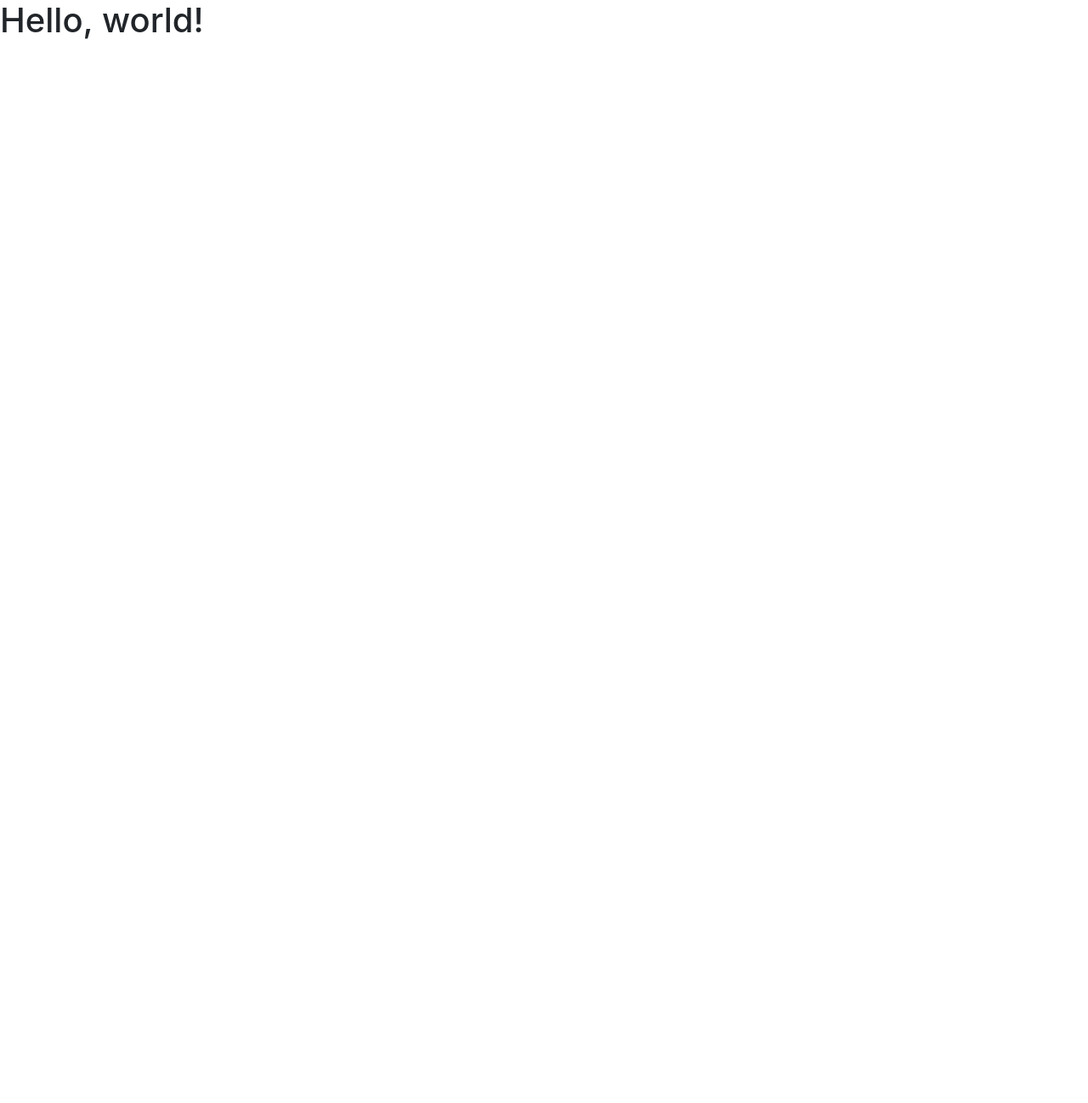
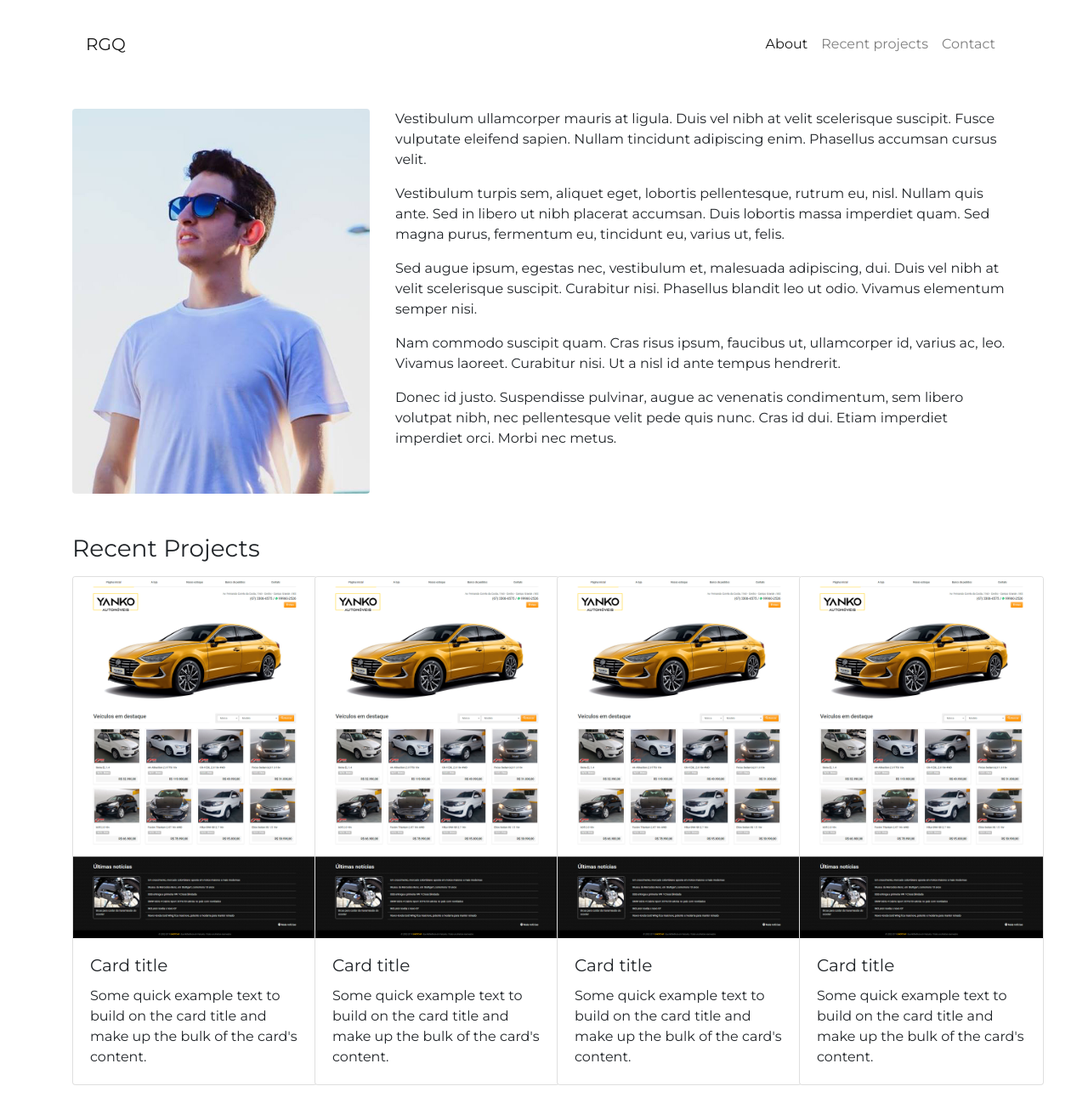
Before and after one commit to rodrigogolfeto/http-rodrigogolfeto.github.io, a plain HTML site: page index.html in a window 1280 px wide. Shown: the whole page at 85% size. Before the commit the page ends 800 px from the top, so only its background shows below. Drawn offline with nearby package versions, Linux system fonts and the light colour scheme.

Commit message:
Implementing the structural part of the about page and recent projects

```diff
--- a/index.html
+++ b/index.html
@@ -1,22 +1,129 @@
 <!doctype html>
 <html lang="en">
-  <head>
+
+<head>
     <!-- Required meta tags -->
     <meta charset="utf-8">
     <meta name="viewport" content="width=device-width, initial-scale=1, shrink-to-fit=no">
 
     <!-- Bootstrap CSS -->
-    <link rel="stylesheet" href="https://stackpath.bootstrapcdn.com/bootstrap/4.3.1/css/bootstrap.min.css" integrity="sha384-ggOyR0iXCbMQv3Xipma34MD+dH/1fQ784/j6cY/iJTQUOhcWr7x9JvoRxT2MZw1T" crossorigin="anonymous">
+    <link rel="stylesheet" href="https://stackpath.bootstrapcdn.com/bootstrap/4.3.1/css/bootstrap.min.css"
+        integrity="sha384-ggOyR0iXCbMQv3Xipma34MD+dH/1fQ784/j6cY/iJTQUOhcWr7x9JvoRxT2MZw1T" crossorigin="anonymous">
+    <link href="https://fonts.googleapis.com/css?family=Montserrat:400,700&display=swap" rel="stylesheet">
 
-    <title>Hello, world!</title>
-  </head>
-  <body>
-    <h1>Hello, world!</h1>
+    <style>
+        * {
+            font-family: 'Montserrat', sans-serif;
+        }
+    </style>
+
+    <title>Development of Digital Systems</title>
+</head>
+
+<body>
+    <div class="container py-4">
+
+        <nav class="navbar navbar-expand-lg navbar-light bg-none mb-5">
+            <a class="navbar-brand" href="#">RGQ</a>
+            <button class="navbar-toggler" type="button" data-toggle="collapse" data-target="#navbarSupportedContent"
+                aria-controls="navbarSupportedContent" aria-expanded="false" aria-label="Toggle navigation">
+                <span class="navbar-toggler-icon"></span>
+            </button>
+
+            <div class="collapse navbar-collapse" id="navbarSupportedContent">
+                <ul class="navbar-nav ml-auto">
+                    <li class="nav-item active">
+                        <a class="nav-link" href="#">About</span></a>
+                    </li>
+                    <li class="nav-item">
+                        <a class="nav-link" href="#">Recent projects</span></a>
+                    </li>
+                    <li class="nav-item">
+                        <a class="nav-link" href="#">Contact</span></a>
+                    </li>
+                </ul>
+            </div>
+        </nav>
+
+        <div class="row mb-5">
+            <div class="col-4">
+                <img src="images/perfil.jpg" class="rounded w-100" alt="Rodrigo Golfeto de Queiroz">
+            </div>
+            <div class="col-8">
+                <p>Vestibulum ullamcorper mauris at ligula. Duis vel nibh at velit scelerisque suscipit. Fusce vulputate
+                    eleifend sapien. Nullam tincidunt adipiscing enim. Phasellus accumsan cursus velit.</p>
+                <p>Vestibulum turpis sem, aliquet eget, lobortis pellentesque, rutrum eu, nisl. Nullam quis ante. Sed in
+                    libero ut nibh placerat accumsan. Duis lobortis massa imperdiet quam. Sed magna purus, fermentum eu,
+                    tincidunt eu, varius ut, felis.</p>
+                <p>Sed augue ipsum, egestas nec, vestibulum et, malesuada adipiscing, dui. Duis vel nibh at velit
+                    scelerisque suscipit. Curabitur nisi. Phasellus blandit leo ut odio. Vivamus elementum semper nisi.
+                </p>
+                <p>Nam commodo suscipit quam. Cras risus ipsum, faucibus ut, ullamcorper id, varius ac, leo. Vivamus
+                    laoreet. Curabitur nisi. Ut a nisl id ante tempus hendrerit.</p>
+                <p>Donec id justo. Suspendisse pulvinar, augue ac venenatis condimentum, sem libero volutpat nibh, nec
+                    pellentesque velit pede quis nunc. Cras id dui. Etiam imperdiet imperdiet orci. Morbi nec metus.</p>
+            </div>
+        </div>
+
+        <h3 class="mb-3">Recent Projects</h3>
+
+        <div class="row">
+            <div class="col-3">
+                <div class="card" style="width: 18rem;">
+                    <img class="card-img-top" src="images/yankoautomoveis.png" alt="...">
+                    <div class="card-body">
+                        <h5 class="card-title">Card title</h5>
+                        <p class="card-text">Some quick example text to build on the card title and make up the bulk of
+                            the card's content.</p>
+                    </div>
+                </div>
+            </div>
+            <div class="col-3">
+                <div class="card" style="width: 18rem;">
+                    <img class="card-img-top" src="images/yankoautomoveis.png" alt="...">
+                    <div class="card-body">
+                        <h5 class="card-title">Card title</h5>
+                        <p class="card-text">Some quick example text to build on the card title and make up the bulk of
+                            the card's content.</p>
+                    </div>
+                </div>
+            </div>
+            <div class="col-3">
+                <div class="card" style="width: 18rem;">
+                    <img class="card-img-top" src="images/yankoautomoveis.png" alt="...">
+                    <div class="card-body">
+                        <h5 class="card-title">Card title</h5>
+                        <p class="card-text">Some quick example text to build on the card title and make up the bulk of
+                            the card's content.</p>
+                    </div>
+                </div>
+            </div>
+            <div class="col-3">
+                <div class="card" style="width: 18rem;">
+                    <img class="card-img-top" src="images/yankoautomoveis.png" alt="...">
+                    <div class="card-body">
+                        <h5 class="card-title">Card title</h5>
+                        <p class="card-text">Some quick example text to build on the card title and make up the bulk of
+                            the card's content.</p>
+                    </div>
+                </div>
+            </div>
+
+        </div>
+
+    </div>
 
     <!-- Optional JavaScript -->
     <!-- jQuery first, then Popper.js, then Bootstrap JS -->
-    <script src="https://code.jquery.com/jquery-3.3.1.slim.min.js" integrity="sha384-q8i/X+965DzO0rT7abK41JStQIAqVgRVzpbzo5smXKp4YfRvH+8abtTE1Pi6jizo" crossorigin="anonymous"></script>
-    <script src="https://cdnjs.cloudflare.com/ajax/libs/popper.js/1.14.7/umd/popper.min.js" integrity="sha384-UO2eT0CpHqdSJQ6hJty5KVphtPhzWj9WO1clHTMGa3JDZwrnQq4sF86dIHNDz0W1" crossorigin="anonymous"></script>
-    <script src="https://stackpath.bootstrapcdn.com/bootstrap/4.3.1/js/bootstrap.min.js" integrity="sha384-JjSmVgyd0p3pXB1rRibZUAYoIIy6OrQ6VrjIEaFf/nJGzIxFDsf4x0xIM+B07jRM" crossorigin="anonymous"></script>
-  </body>
+    <script src="https://code.jquery.com/jquery-3.3.1.slim.min.js"
+        integrity="sha384-q8i/X+965DzO0rT7abK41JStQIAqVgRVzpbzo5smXKp4YfRvH+8abtTE1Pi6jizo"
+        crossorigin="anonymous"></script>
+    <script src="https://cdnjs.cloudflare.com/ajax/libs/popper.js/1.14.7/umd/popper.min.js"
+        integrity="sha384-UO2eT0CpHqdSJQ6hJty5KVphtPhzWj9WO1clHTMGa3JDZwrnQq4sF86dIHNDz0W1"
+        crossorigin="anonymous"></script>
+    <script src="https://stackpath.bootstrapcdn.com/bootstrap/4.3.1/js/bootstrap.min.js"
+        integrity="sha384-JjSmVgyd0p3pXB1rRibZUAYoIIy6OrQ6VrjIEaFf/nJGzIxFDsf4x0xIM+B07jRM"
+        crossorigin="anonymous"></script>
+</body>
+
 </html>
```
Also changed, not shown: images/perfil.jpg (added), images/yankoautomoveis.png (added), 1 other file.
